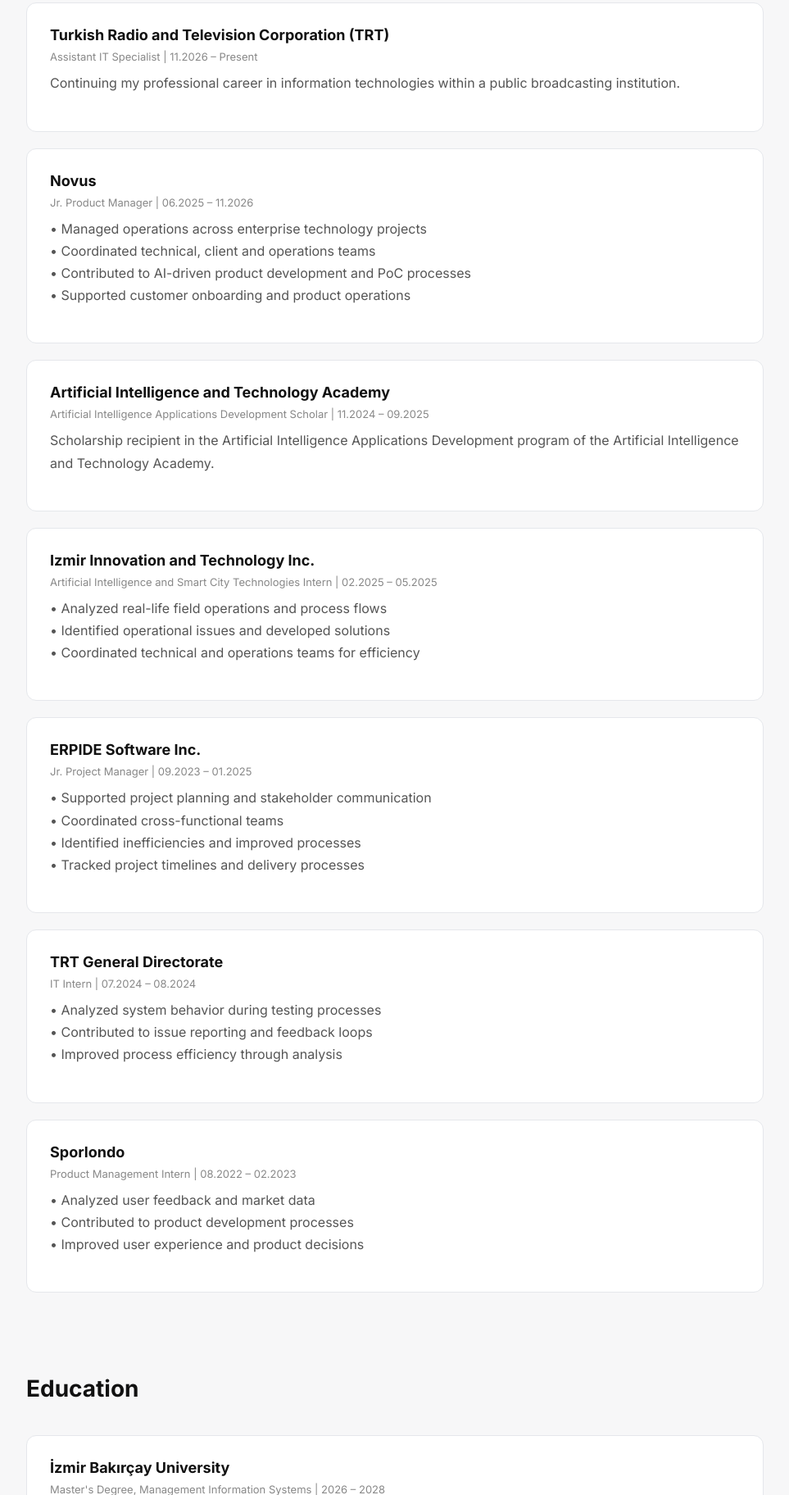
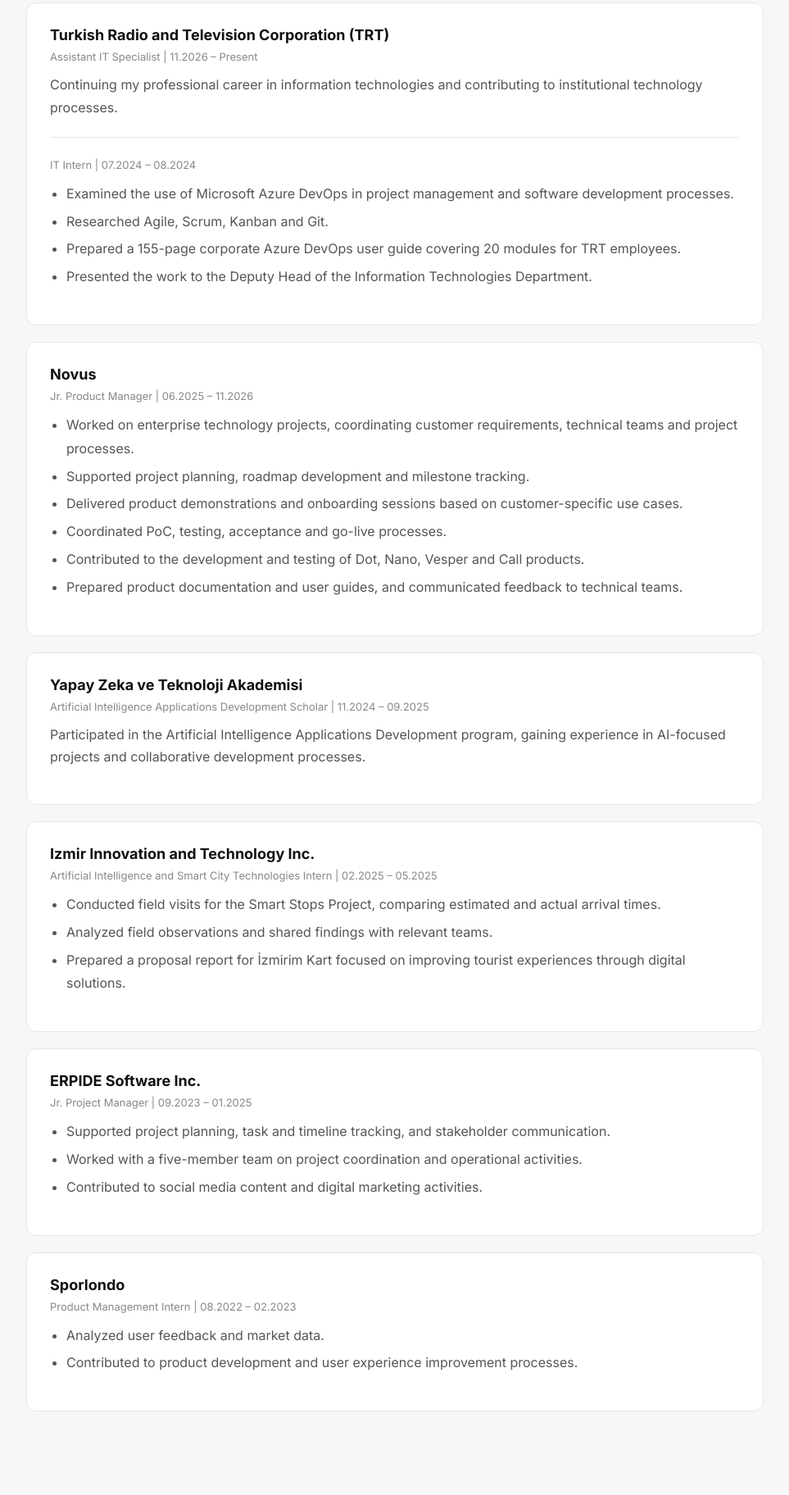
Before and after one commit to berkayozerdem/berkayozerdem, a plain HTML site: page index.html in a window 1280 px wide. Shown: the part 976-2800 px from the top of the page at 82% size, without its empty margins (158-1121 px from the left). Drawn offline with Linux system fonts and the light colour scheme.

Commit message:
Update index.html

```diff
--- a/index.html
+++ b/index.html
@@ -11,6 +11,8 @@
 <link href="https://fonts.googleapis.com/css2?family=Inter:wght@300;400;600;700&display=swap" rel="stylesheet">
 
 <style>
+
+/* BASE */
 body {
   margin:0;
   font-family:'Inter',sans-serif;
@@ -19,7 +21,10 @@ body {
   -webkit-font-smoothing:antialiased;
 }
 
-html { scroll-behavior:smooth; }
+html {
+  scroll-behavior:smooth;
+  scroll-padding-top:90px;
+}
 
 ::selection {
   background:#111;
@@ -31,8 +36,11 @@ a {
   text-decoration:none;
 }
 
-a:hover { color:#1d4ed8; }
+a:hover {
+  color:#1d4ed8;
+}
 
+/* NAVIGATION */
 .nav {
   display:flex;
   align-items:center;
@@ -49,8 +57,11 @@ a:hover { color:#1d4ed8; }
   font-size:14px;
 }
 
-.nav a:hover { color:#000; }
+.nav a:hover {
+  color:#000;
+}
 
+/* HERO */
 .hero {
   text-align:center;
   margin-top:100px;
@@ -79,6 +90,7 @@ a:hover { color:#1d4ed8; }
   line-height:1.7;
 }
 
+/* SECTIONS */
 .section {
   max-width:900px;
   margin:100px auto;
@@ -90,6 +102,7 @@ a:hover { color:#1d4ed8; }
   margin-bottom:40px;
 }
 
+/* CARDS */
 .card {
   background:#fff;
   border:1px solid #e5e7eb;
@@ -100,7 +113,7 @@ a:hover { color:#1d4ed8; }
 }
 
 .card:hover {
-  transform:translateY(-6px);
+  transform:translateY(-4px);
   box-shadow:0 10px 30px rgba(0,0,0,0.05);
   border-color:#d1d5db;
 }
@@ -118,18 +131,31 @@ a:hover { color:#1d4ed8; }
 .card p {
   color:#555;
   line-height:1.7;
-  margin-top:10px;
+  margin-top:12px;
 }
 
+.card ul {
+  color:#555;
+  line-height:1.8;
+  padding-left:20px;
+  margin-top:12px;
+}
+
+.card li {
+  margin-bottom:5px;
+}
+
+/* ABOUT */
 .about-text {
   color:#555;
   line-height:1.9;
   font-size:15px;
 }
 
+/* CONTACT */
 .contact {
   text-align:center;
-  margin:120px 0;
+  margin:120px 0 70px;
 }
 
 .contact a {
@@ -137,7 +163,17 @@ a:hover { color:#1d4ed8; }
   font-size:14px;
 }
 
+/* FOOTER */
+footer {
+  text-align:center;
+  color:#999;
+  font-size:12px;
+  padding:20px;
+}
+
+/* MOBILE */
 @media(max-width:768px) {
+
   .hero {
     margin-top:70px;
   }
@@ -157,13 +193,15 @@ a:hover { color:#1d4ed8; }
   }
 
   .section {
-    margin:60px auto;
+    margin:65px auto;
   }
 
   .card {
     padding:20px;
   }
+
 }
+
 </style>
 </head>
 
@@ -174,26 +212,35 @@ a:hover { color:#1d4ed8; }
   <div style="margin-right:auto;font-weight:600;">Berkay</div>
   <a href="#about">About</a>
   <a href="#experience">Experience</a>
+  <a href="#projects">Projects</a>
   <a href="#education">Education</a>
   <a href="#contact">Contact</a>
 </nav>
 
+
 <!-- HERO -->
 <header class="hero">
+
   <h1>Berkay Özerdem</h1>
+
   <h2>Assistant IT Specialist at TRT</h2>
+
   <p>
     Management Information Systems graduate and Master's student
     with experience in information technologies, product management,
     AI-driven solutions and technology operations.
   </p>
+
 </header>
+
 
 <!-- ABOUT -->
 <section class="section" id="about">
+
   <h2>About Me</h2>
 
   <div class="about-text">
+
     <p>
       I began my academic journey by studying Management Information
       Systems at İzmir Bakırçay University. During my undergraduate
@@ -215,119 +262,334 @@ a:hover { color:#1d4ed8; }
       Turkish Radio and Television Corporation (TRT), continuing my
       professional career in the field of Information Technologies.
     </p>
-  </div>
-</section>
 
-<!-- EXPERIENCE -->
-<section class="section" id="experience">
-  <h2>Experience</h2>
-
-  <div class="card">
-    <h3>Turkish Radio and Television Corporation (TRT)</h3>
-    <span>Assistant IT Specialist | 11.2026 – Present</span>
-    <p>
-      Continuing my professional career in information technologies
-      within a public broadcasting institution.
-    </p>
-  </div>
-
-  <div class="card">
-    <h3>Novus</h3>
-    <span>Jr. Product Manager | 06.2025 – 11.2026</span>
-    <p>
-      • Managed operations across enterprise technology projects<br>
-      • Coordinated technical, client and operations teams<br>
-      • Contributed to AI-driven product development and PoC processes<br>
-      • Supported customer onboarding and product operations
-    </p>
-  </div>
-
-  <div class="card">
-    <h3>Artificial Intelligence and Technology Academy</h3>
-    <span>Artificial Intelligence Applications Development Scholar | 11.2024 – 09.2025</span>
-    <p>
-      Scholarship recipient in the Artificial Intelligence Applications
-      Development program of the Artificial Intelligence and Technology Academy.
-    </p>
-  </div>
-
-  <div class="card">
-    <h3>Izmir Innovation and Technology Inc.</h3>
-    <span>Artificial Intelligence and Smart City Technologies Intern | 02.2025 – 05.2025</span>
-    <p>
-      • Analyzed real-life field operations and process flows<br>
-      • Identified operational issues and developed solutions<br>
-      • Coordinated technical and operations teams for efficiency
-    </p>
-  </div>
-
-  <div class="card">
-    <h3>ERPIDE Software Inc.</h3>
-    <span>Jr. Project Manager | 09.2023 – 01.2025</span>
-    <p>
-      • Supported project planning and stakeholder communication<br>
-      • Coordinated cross-functional teams<br>
-      • Identified inefficiencies and improved processes<br>
-      • Tracked project timelines and delivery processes
-    </p>
-  </div>
-
-  <div class="card">
-    <h3>TRT General Directorate</h3>
-    <span>IT Intern | 07.2024 – 08.2024</span>
-    <p>
-      • Analyzed system behavior during testing processes<br>
-      • Contributed to issue reporting and feedback loops<br>
-      • Improved process efficiency through analysis
-    </p>
-  </div>
-
-  <div class="card">
-    <h3>Sporlondo</h3>
-    <span>Product Management Intern | 08.2022 – 02.2023</span>
-    <p>
-      • Analyzed user feedback and market data<br>
-      • Contributed to product development processes<br>
-      • Improved user experience and product decisions
-    </p>
   </div>
 
 </section>
 
+
+<!-- EXPERIENCE -->
+<section class="section" id="experience">
+
+  <h2>Experience</h2>
+
+  <!-- TRT -->
+  <div class="card">
+
+    <h3>Turkish Radio and Television Corporation (TRT)</h3>
+
+    <span>Assistant IT Specialist | 11.2026 – Present</span>
+
+    <p>
+      Continuing my professional career in information technologies
+      and contributing to institutional technology processes.
+    </p>
+
+    <div style="border-top:1px solid #e5e7eb;margin:22px 0;"></div>
+
+    <span>IT Intern | 07.2024 – 08.2024</span>
+
+    <ul>
+      <li>
+        Examined the use of Microsoft Azure DevOps in project management
+        and software development processes.
+      </li>
+      <li>
+        Researched Agile, Scrum, Kanban and Git.
+      </li>
+      <li>
+        Prepared a 155-page corporate Azure DevOps user guide covering
+        20 modules for TRT employees.
+      </li>
+      <li>
+        Presented the work to the Deputy Head of the Information
+        Technologies Department.
+      </li>
+    </ul>
+
+  </div>
+
+
+  <!-- NOVUS -->
+  <div class="card">
+
+    <h3>Novus</h3>
+
+    <span>Jr. Product Manager | 06.2025 – 11.2026</span>
+
+    <ul>
+      <li>
+        Worked on enterprise technology projects, coordinating
+        customer requirements, technical teams and project processes.
+      </li>
+      <li>
+        Supported project planning, roadmap development and
+        milestone tracking.
+      </li>
+      <li>
+        Delivered product demonstrations and onboarding sessions
+        based on customer-specific use cases.
+      </li>
+      <li>
+        Coordinated PoC, testing, acceptance and go-live processes.
+      </li>
+      <li>
+        Contributed to the development and testing of Dot, Nano,
+        Vesper and Call products.
+      </li>
+      <li>
+        Prepared product documentation and user guides, and
+        communicated feedback to technical teams.
+      </li>
+    </ul>
+
+  </div>
+
+
+  <!-- ARTIFICIAL INTELLIGENCE AND TECHNOLOGY ACADEMY -->
+  <div class="card">
+
+    <h3>Yapay Zeka ve Teknoloji Akademisi</h3>
+
+    <span>Artificial Intelligence Applications Development Scholar | 11.2024 – 09.2025</span>
+
+    <p>
+      Participated in the Artificial Intelligence Applications
+      Development program, gaining experience in AI-focused projects
+      and collaborative development processes.
+    </p>
+
+  </div>
+
+
+  <!-- IZMIR INNOVATION -->
+  <div class="card">
+
+    <h3>Izmir Innovation and Technology Inc.</h3>
+
+    <span>Artificial Intelligence and Smart City Technologies Intern | 02.2025 – 05.2025</span>
+
+    <ul>
+      <li>
+        Conducted field visits for the Smart Stops Project,
+        comparing estimated and actual arrival times.
+      </li>
+      <li>
+        Analyzed field observations and shared findings with
+        relevant teams.
+      </li>
+      <li>
+        Prepared a proposal report for İzmirim Kart focused on
+        improving tourist experiences through digital solutions.
+      </li>
+    </ul>
+
+  </div>
+
+
+  <!-- ERPIDE -->
+  <div class="card">
+
+    <h3>ERPIDE Software Inc.</h3>
+
+    <span>Jr. Project Manager | 09.2023 – 01.2025</span>
+
+    <ul>
+      <li>
+        Supported project planning, task and timeline tracking,
+        and stakeholder communication.
+      </li>
+      <li>
+        Worked with a five-member team on project coordination
+        and operational activities.
+      </li>
+      <li>
+        Contributed to social media content and digital marketing
+        activities.
+      </li>
+    </ul>
+
+  </div>
+
+
+  <!-- SPORLONDO -->
+  <div class="card">
+
+    <h3>Sporlondo</h3>
+
+    <span>Product Management Intern | 08.2022 – 02.2023</span>
+
+    <ul>
+      <li>
+        Analyzed user feedback and market data.
+      </li>
+      <li>
+        Contributed to product development and user experience
+        improvement processes.
+      </li>
+    </ul>
+
+  </div>
+
+</section>
+
+
+<!-- PROJECTS -->
+<section class="section" id="projects">
+
+  <h2>Projects</h2>
+
+  <!-- EGEAI -->
+  <div class="card">
+
+    <h3>EGEAI – Aegean Region Tourism Chatbot</h3>
+
+    <span>TÜBİTAK 2209-A Supported University Project | 4-Member Team</span>
+
+    <ul>
+      <li>
+        Coordinated project planning, task allocation and
+        communication between team members.
+      </li>
+      <li>
+        Supported TÜBİTAK application, reporting and presentation
+        processes.
+      </li>
+      <li>
+        Contributed to the project's digital presence and visual identity.
+      </li>
+    </ul>
+
+  </div>
+
+
+  <!-- PHARMATOX -->
+  <div class="card">
+
+    <h3>Pharmatox – Medication Leaflet Information Assistant</h3>
+
+    <span>Artificial Intelligence and Technology Academy | 5-Member Team</span>
+
+    <ul>
+      <li>
+        Participated in an AI-focused project designed to facilitate
+        access to medication leaflet information using image recognition
+        and OCR technologies.
+      </li>
+      <li>
+        Took responsibility for team coordination and project planning.
+      </li>
+    </ul>
+
+  </div>
+
+
+  <!-- LEARNX -->
+  <div class="card">
+
+    <h3>LearnX – AI-Powered Learning Planning Platform</h3>
+
+    <span>Artificial Intelligence and Technology Academy | 5-Member Team</span>
+
+    <ul>
+      <li>
+        Participated in developing a platform that creates personalized
+        weekly study plans based on user goals.
+      </li>
+      <li>
+        Coordinated team planning and project activities.
+      </li>
+    </ul>
+
+  </div>
+
+</section>
+
+
 <!-- EDUCATION -->
 <section class="section" id="education">
+
   <h2>Education</h2>
 
   <div class="card">
+
     <h3>İzmir Bakırçay University</h3>
+
     <span>Master's Degree, Management Information Systems | 2026 – 2028</span>
-    <p>Thesis-based graduate program.</p>
+
+    <p>
+      Thesis-based graduate program.
+    </p>
+
   </div>
 
+
   <div class="card">
+
     <h3>İzmir Bakırçay University</h3>
+
     <span>Bachelor's Degree, Management Information Systems | 2020 – 2025</span>
-    <p>100% English program.</p>
+
+    <p>
+      100% English program.
+    </p>
+
   </div>
 
+
   <div class="card">
+
     <h3>Aydın Social Sciences High School</h3>
+
     <span>2015 – 2020</span>
+
   </div>
+
 </section>
+
+
+<!-- CERTIFICATIONS -->
+<section class="section" id="certifications">
+
+  <h2>Certifications & Training</h2>
+
+  <div class="card">
+
+    <ul>
+      <li>Google Project Management Specialization – Google | March 2025</li>
+      <li>Google Advanced Data Analytics – Google | March 2025</li>
+      <li>Scrum and Product Owner – BTK Academy | April 2025</li>
+      <li>Microsoft Azure DevOps – BTK Academy | July 2024</li>
+      <li>Artificial Intelligence Applications Development – Yapay Zeka ve Teknoloji Akademisi | 2024–2025</li>
+      <li>402 Program – Defense Industry Academy | 2024–2025</li>
+    </ul>
+
+  </div>
+
+</section>
+
 
 <!-- CONTACT -->
 <section class="contact" id="contact">
+
   <h2>Contact</h2>
+
   <p style="margin-bottom:10px;">
     Always open to interesting conversations.
   </p>
+
   <p>
     <a href="mailto:berkayozerdem@icloud.com">Email</a> |
     <a href="https://www.linkedin.com/in/berkay-ozerdem/"
        target="_blank" rel="noopener noreferrer">LinkedIn</a>
   </p>
+
 </section>
+
+
+<footer>
+  © 2026 Berkay Özerdem
+</footer>
 
 </body>
 </html>
```
